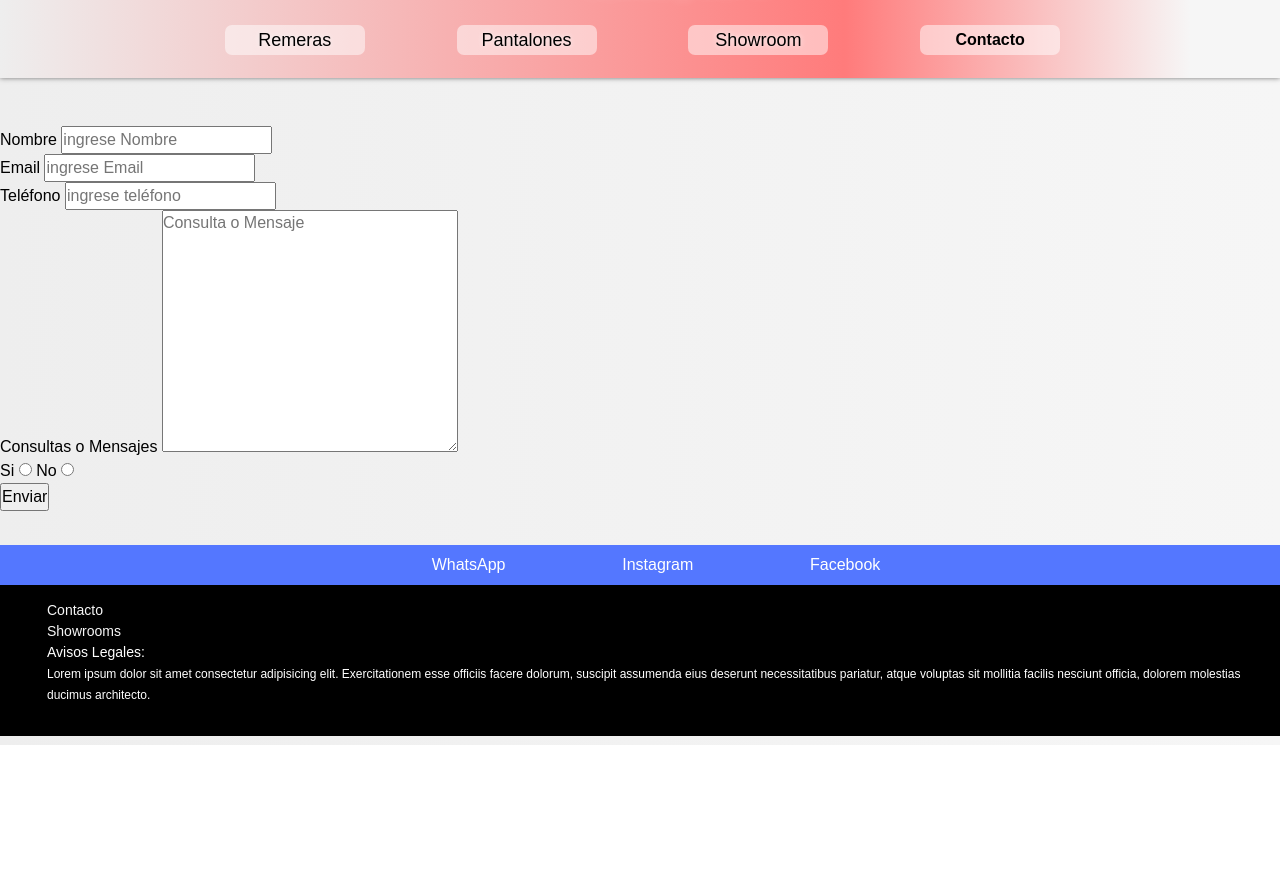
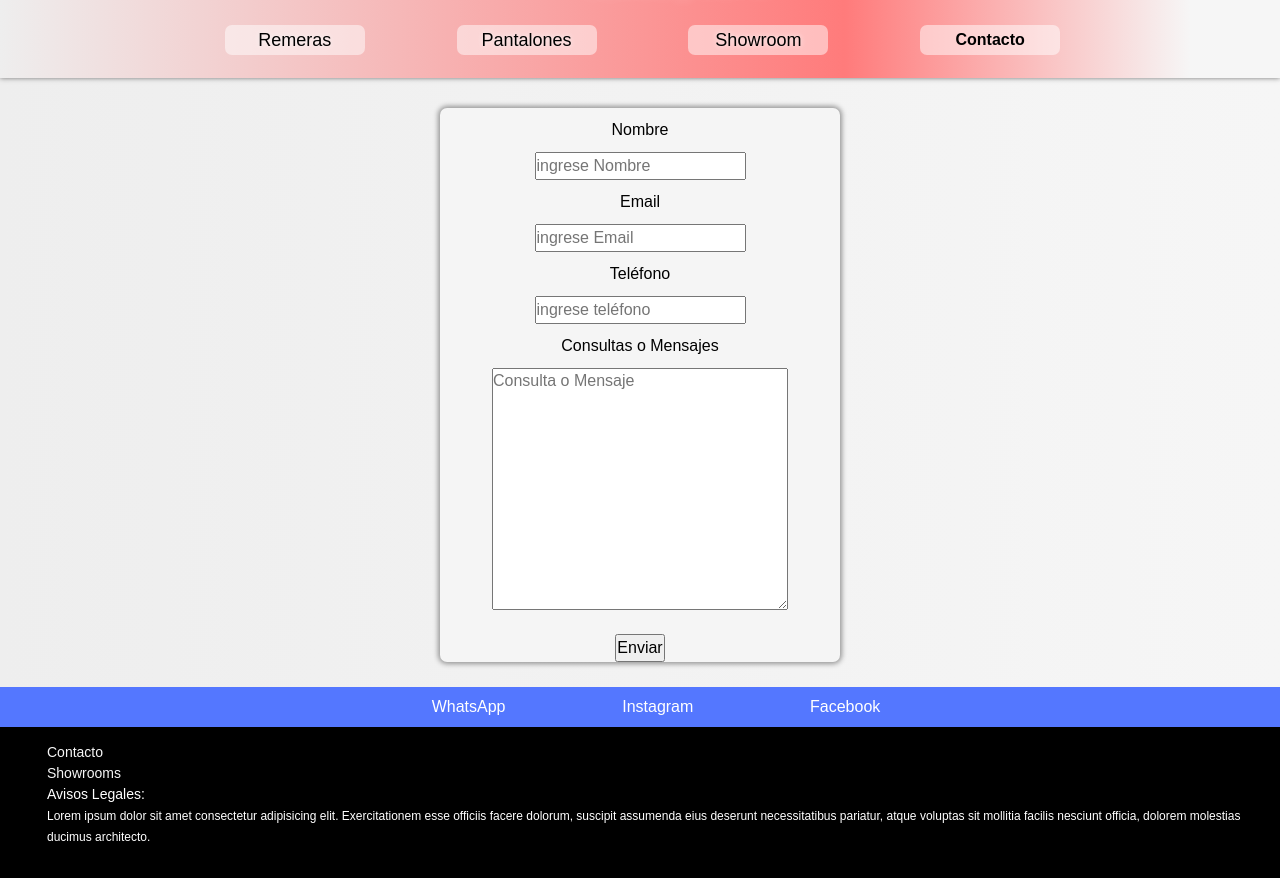
Before and after one commit to NicoDiazPico/SegundaEntregaDIAZPICO, a plain HTML site: page pages/page5con.html in a window 1280 px wide. Shown: the part 55-933 px from the top of the page. Before the commit the page ends 800 px from the top, so only its background shows below. Drawn offline with Linux system fonts and the light colour scheme.

Commit message:
Listo para entrega

```diff
--- a/cssstyles/styles.css
+++ b/cssstyles/styles.css
@@ -282,10 +282,39 @@ body {
   width: 100%;
 }
 
+
 .contacto {
-   margin: 15px;
-   font-family: Arial, Helvetica, sans-serif;
-   font-size: 29px;
+  display: flex;
+  justify-content: center;
+  align-items: center;
+  width: 100%;
+  margin-top: 15px;
+  margin-bottom: 10px;
+  padding: 15px;
+}
+
+.contacto__form {
+  width: 80%;
+  background-color: whitesmoke;
+  box-shadow: 0px 0px 5px 2px rgb(150, 150, 150);
+  border-radius: 7px;
+  justify-content: center;
+  align-items: center;
+}
+
+.contacto__label {
+  display: block;
+  padding: 10px 5px;
+  text-align: center;
+}
+
+input{
+  display: flex;
+  margin: 0 auto;
+}
+textarea {
+  display: flex;
+  margin: 0 auto;
 }
 
 
@@ -788,6 +817,13 @@ justify-content: center;
   padding: 5px;
   border-radius: 7px;
   }
+
+
+/*FORMULARIO CONTACTO TABLET Y DESKTOP*/
+.contacto__form {
+  width: 80%;
+  max-width: 400px;
+}
 }
 
 
@@ -796,7 +832,4 @@ justify-content: center;
   .conteiner {
   width: 65%;
 }
-
-
-
 }
--- a/pages/page5con.html
+++ b/pages/page5con.html
@@ -31,33 +31,24 @@
     </header>
 
     <main>
-        <section class="Contacto">
+        <section class="contacto">
+            <div class="contacto__form">
+                <form action="">
+                    <label for="nombre" class="contacto__label">Nombre</label>
+                    <input type="nombre" name="Nombre" id="nombre" placeholder="ingrese Nombre" required>
 
-                <br>
-                <br>
-            <form action="">
-                <label for="nombre">Nombre</label>
-                <input type="nombre" name="Nombre" id="nombre" placeholder="ingrese Nombre" required>
-                <br>
-                <label for="email">Email</label>
-                <input type="email" name="" id="email" placeholder="ingrese Email" required>
-                <br>
-                <label for="telefono">Teléfono</label>
-                <input type="telefono" name="" id="telefono" placeholder="ingrese teléfono">
-                <br>
-                <label for="mensaje">Consultas o Mensajes</label>
-                <textarea name="mensaje" id="mensaje" cols="30" rows="10" placeholder="Consulta o Mensaje"></textarea>
-                <br>
-                <label for="si">Si</label>
-                <input type="radio" name="De acuerdo" id="si">
-                <label for="no">No</label>
-                <input type="radio" name="De acuerdo" id="no">
-                <br>
-                <input type="submit" value="Enviar">
-                <br>
-                <br>
-            </form>
+                    <label for="email" class="contacto__label">Email</label>
+                    <input type="email" name="" id="email" placeholder="ingrese Email" required>
 
+                    <label for="telefono" class="contacto__label">Teléfono</label>
+                    <input type="telefono" name="" id="telefono" placeholder="ingrese teléfono" required>
+
+                    <label for="mensaje" class="contacto__label">Consultas o Mensajes</label>
+                    <textarea name="mensaje" id="mensaje" cols="30" rows="10" placeholder="Consulta o Mensaje"></textarea>
+                    <br>
+                    <input type="submit" value="Enviar">
+                </form>
+            </div>
         </section>
 
         <Section class="socialNetworks">
@@ -78,7 +69,8 @@
                 <li><a href="../pages/page5con.html">Contacto</a></li>
                 <li><a href="../pages/page4loc.html">Showrooms</a></li>
                 <li class="footer__avisoslegales">Avisos Legales:</li>
-                <span class="footer__textoLegales">Lorem ipsum dolor sit amet consectetur adipisicing elit. Exercitationem esse
+                <span class="footer__textoLegales">Lorem ipsum dolor sit amet consectetur adipisicing elit.
+                    Exercitationem esse
                     officiis facere dolorum, suscipit assumenda eius deserunt necessitatibus pariatur, atque voluptas
                     sit mollitia facilis nesciunt officia, dolorem molestias ducimus architecto.</span>
             </ul>
```
Lines whose indentation alone changed are shown as unchanged.
